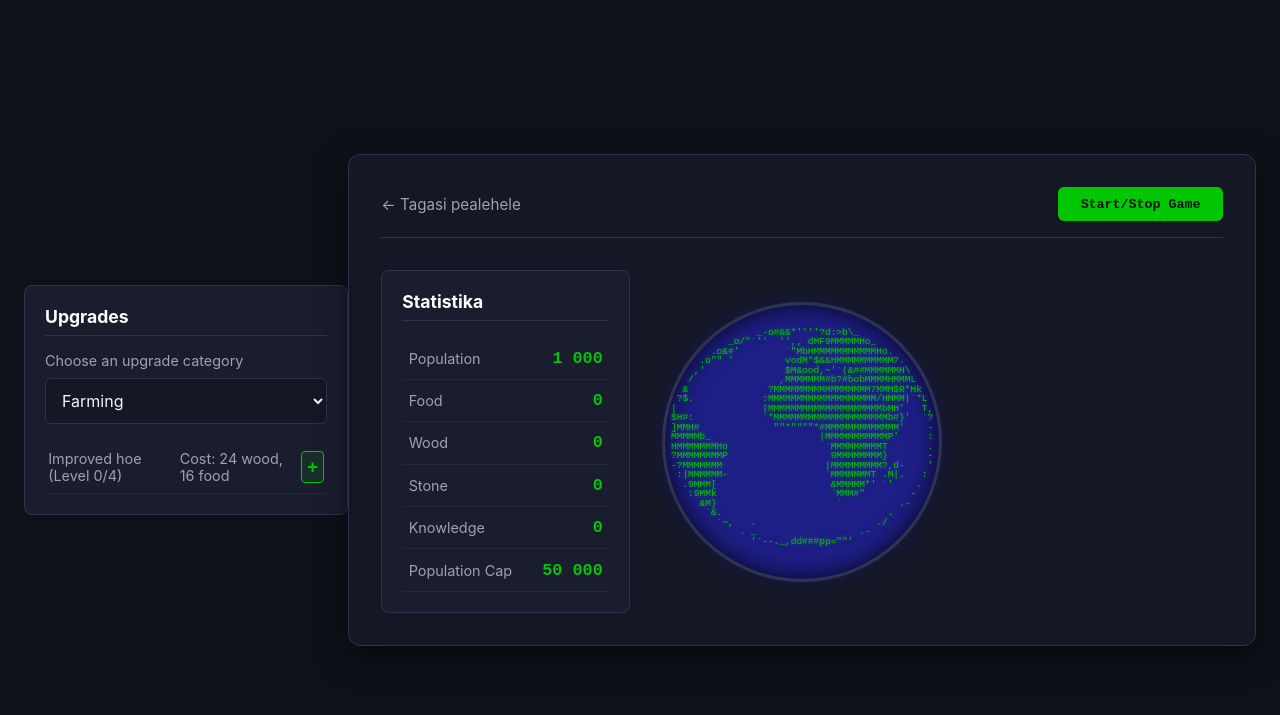
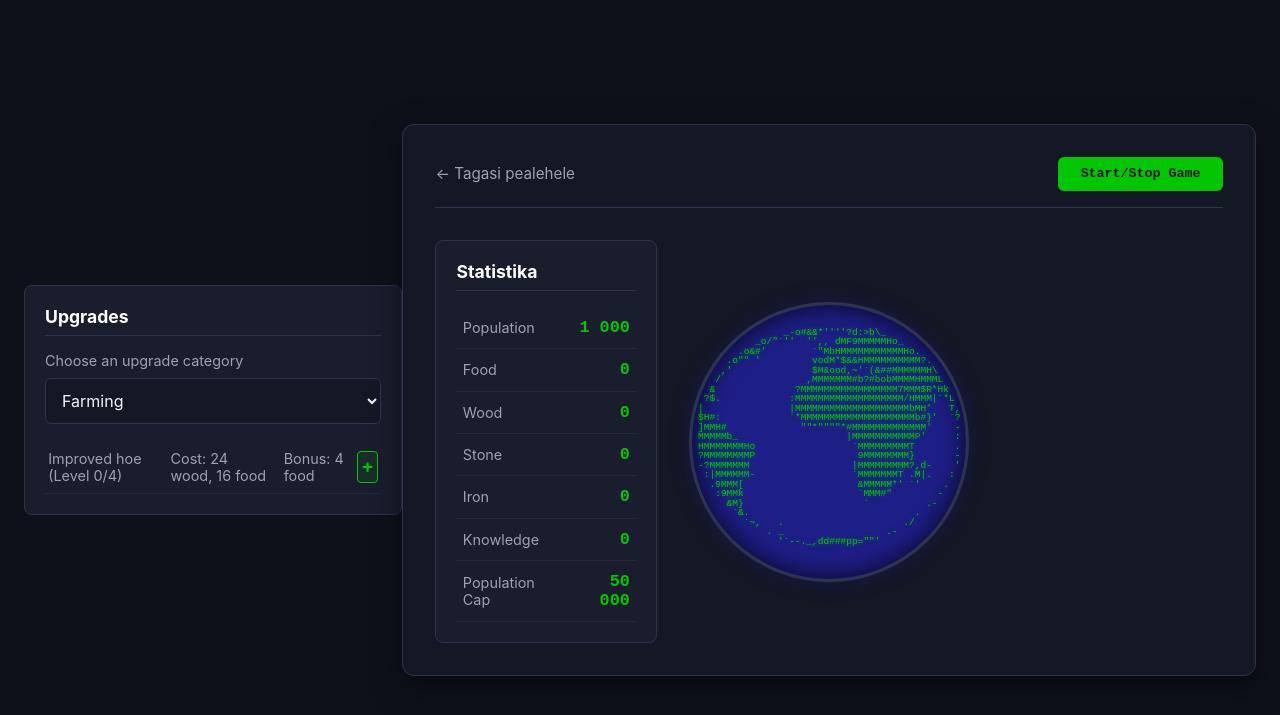
Before and after one commit to XCWI/Veebilehe-projekt, a Python web app: template teine_mang/templates/game.html in a window 1280 px wide. Shown: the top 715 px of the page. Run offline with Jinja, Linux system fonts and the light colour scheme; the template is opened without the code that fills it, so the values that code supplies are empty.

Commit message:
arendasin upgradefunctionit ja nyyd on ka naha palu iga upgrade maksab ja juurde lisab

```diff
--- a/teine_mang/static/js/game_upgade_list_logic.js
+++ b/teine_mang/static/js/game_upgade_list_logic.js
@@ -1,11 +1,13 @@
+// Tuleb synida mang.js upgrade listi pohjal
 const upgradeCategories = {
     farming: ["hoeUpgrade"],
-    wood: ["betterAxes"],
+    wood: ["betterAxes", "betterSaws"],
     mining: ["pickaxeUpgrade"],
-    education: []
+    education: ["school"]
 };
 
 function showUpgradeCategory(category) {
+    // Kustutab vana listi
     const list = document.getElementById("upgrade-list");
     list.replaceChildren();
 
@@ -24,6 +26,12 @@ function showUpgradeCategory(category) {
             ? "Max level"
             : `Cost: ${getUpgradeCosts(upgrade).map(([resource, amount]) => `${amount} ${resource}`).join(", ")}`;
 
+        const upgradeBonus = document.createElement("span");
+        upgradeBonus.className = "upgrade-bonus";
+        upgradeBonus.textContent = upgrade.level >= upgrade.maxLevel
+            ? "Max level"
+            : `Bonus: ${getUpgradeBonus(upgrade).map(([resource, amount]) => `${amount} ${resource}`).join(", ")}`;
+
         const button = document.createElement("button");
         button.className = "action-btn";
         button.type = "button";
@@ -32,7 +40,7 @@ function showUpgradeCategory(category) {
         button.disabled = upgrade.level >= upgrade.maxLevel;
         button.setAttribute("aria-label", `Upgrade ${upgrade.name}`);
 
-        item.append(name, cost, button);
+        item.append(name, cost, upgradeBonus, button);
         list.append(item);
     }
 }
--- a/teine_mang/static/js/mang.js
+++ b/teine_mang/static/js/mang.js
@@ -22,43 +22,70 @@ class incrementalGame {
         this.stone = 0;
         this.stoneRate = 1;
 
+        this.iron = 0;
+        this.ironRate = 1;
+
 
         this.Upgrades = {
             hoeUpgrade: {
                 name: "Improved hoe",
                 category: "farming",
-                resource: "food",
                 level: 0,
                 maxLevel: 4,
                 initialCost: 20,
                 costPerLevel: 1.4,
-                initialBonus: 4,
+                initialBonus: 1,
+                productionBonuses: { food: 4 },
                 bonusPerLevel: 1.2,
                 upgradeCostCategories: { wood: 1.2, food: 0.8 }
             },
             pickaxeUpgrade: {
                 name: "Stone tools",
                 category: "mining",
-                resource: "knowledge",
                 level: 0,
                 maxLevel: 4,
                 initialCost: 20,
                 costPerLevel: 1.4,
-                initialBonus: 4,
+                initialBonus: 1,
+                productionBonuses: { knowledge: 4, iron: 2 },
                 bonusPerLevel: 1.2,
                 upgradeCostCategories: { wood: 1.2 }
             },
             betterAxes: {
                 name: "Better axes",
                 category: "wood",
-                resource: "wood",
+                level: 0,
+                maxLevel: 20,
+                initialCost: 20,
+                costPerLevel: 4.5,
+                initialBonus: 1,
+                productionBonuses: { wood: 4 },
+                bonusPerLevel: 1.2,
+                upgradeCostCategories: { wood: 1.2, knowledge: 4 }
+            },
+            betterSaws: {
+                name: "Better saws",
+                category: "wood",
                 level: 0,
                 maxLevel: 4,
                 initialCost: 20,
                 costPerLevel: 1.4,
-                initialBonus: 4,
+                initialBonus: 1,
+                productionBonuses: { wood: 4, iron: 1 },
                 bonusPerLevel: 1.2,
-                upgradeCostCategories: { wood: 1.2 }
+                upgradeCostCategories: { wood: 1.2 , iron: 2, knowledge: 4}
+            },
+            school: {
+                name: "School",
+                category: "knowledge",
+                level: 0,
+                maxLevel: 4,
+                initialCost: 20,
+                costPerLevel: 1.4,
+                initialBonus: 1,
+                productionBonuses: { knowledge: 4 },
+                bonusPerLevel: 1.2,
+                upgradeCostCategories: { wood: 1.2 , stone: 2, knowledge: 2}
             }
         };
 
@@ -75,6 +102,7 @@ class incrementalGame {
         this.knowledge += this.knowledgeRate;
         this.food += this.foodRate;
         this.stone += this.stoneRate;
+        this.iron += this.ironRate;
 
         // Peaks lisama veel stat e
 
@@ -107,13 +135,22 @@ function getUpgradeCosts(upgrade) {
     );
 }
 
+function getUpgradeBonus(upgrade) {
+    return Object.entries(upgrade.productionBonuses || {}).map(
+        ([resource, multiplier]) => [
+            resource,
+            Math.floor(upgrade.initialBonus * (upgrade.bonusPerLevel ** upgrade.level) * multiplier)
+        ]
+    );
+}
+
 function upgradeFunction(upgradeId) {
     const upgrade = game.Upgrades[upgradeId];
     if (!upgrade || upgrade.level >= upgrade.maxLevel) return false;
 
     const costs = getUpgradeCosts(upgrade);
 
-    // Check every resource first, so a failed purchase never partially charges the player.
+    // Returnib false, kui game[resource] ei ole normaalne number või kui game[resource] on vaiksem, kui upgrade maksab.
     if (costs.some(([resource, cost]) => !Number.isFinite(game[resource]) || game[resource] < cost)) {
         return false;
     }
@@ -122,7 +159,14 @@ function upgradeFunction(upgradeId) {
         game[resource] -= cost;
     }
 
-    game[`${upgrade.resource}Rate`] += upgrade.initialBonus * (upgrade.bonusPerLevel ** upgrade.level);
+    const bonuses = getUpgradeBonus(upgrade);
+
+    for (const [resource, bonus] of bonuses) {
+        const rateKey = `${resource}Rate`;
+        if (Number.isFinite(game[rateKey])) {
+            game[rateKey] += bonus;
+        }
+    }
     upgrade.level += 1;
 
     renderStats();
--- a/teine_mang/templates/game.html
+++ b/teine_mang/templates/game.html
@@ -33,6 +33,7 @@
                     <tr><td class="stat-label" id="food-stat">Food</td><td class="stat-value" id="food">0</td></tr>
                     <tr><td class="stat-label" id="wood-stat">Wood</td><td class="stat-value" id="wood">0</td></tr>
                     <tr><td class="stat-label" id="population-cap-stat">Stone</td><td class="stat-value" id="stone">0</td></tr>
+                    <tr><td class="stat-label" id="iron-stat">Iron</td><td class="stat-value" id="iron">0</td></tr>
                     <tr><td class="stat-label" id="kowledge-stat">Knowledge</td><td class="stat-value" id="knowledge">0</td></tr>
                     <tr><td class="stat-label" id="population-cap-stat">Population Cap</td><td class="stat-value" id="populationCap">50 000</td></tr>
                 </table>
```
